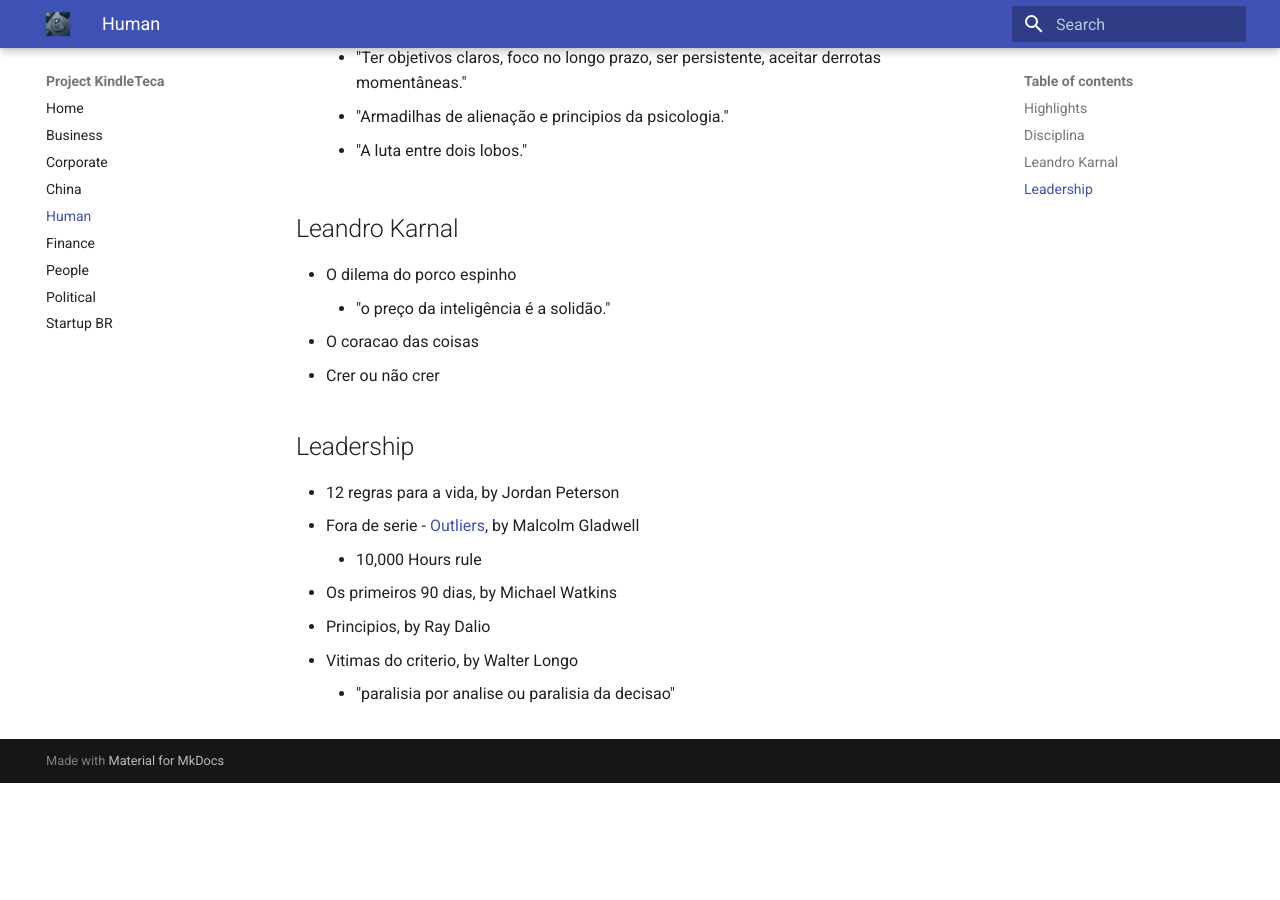
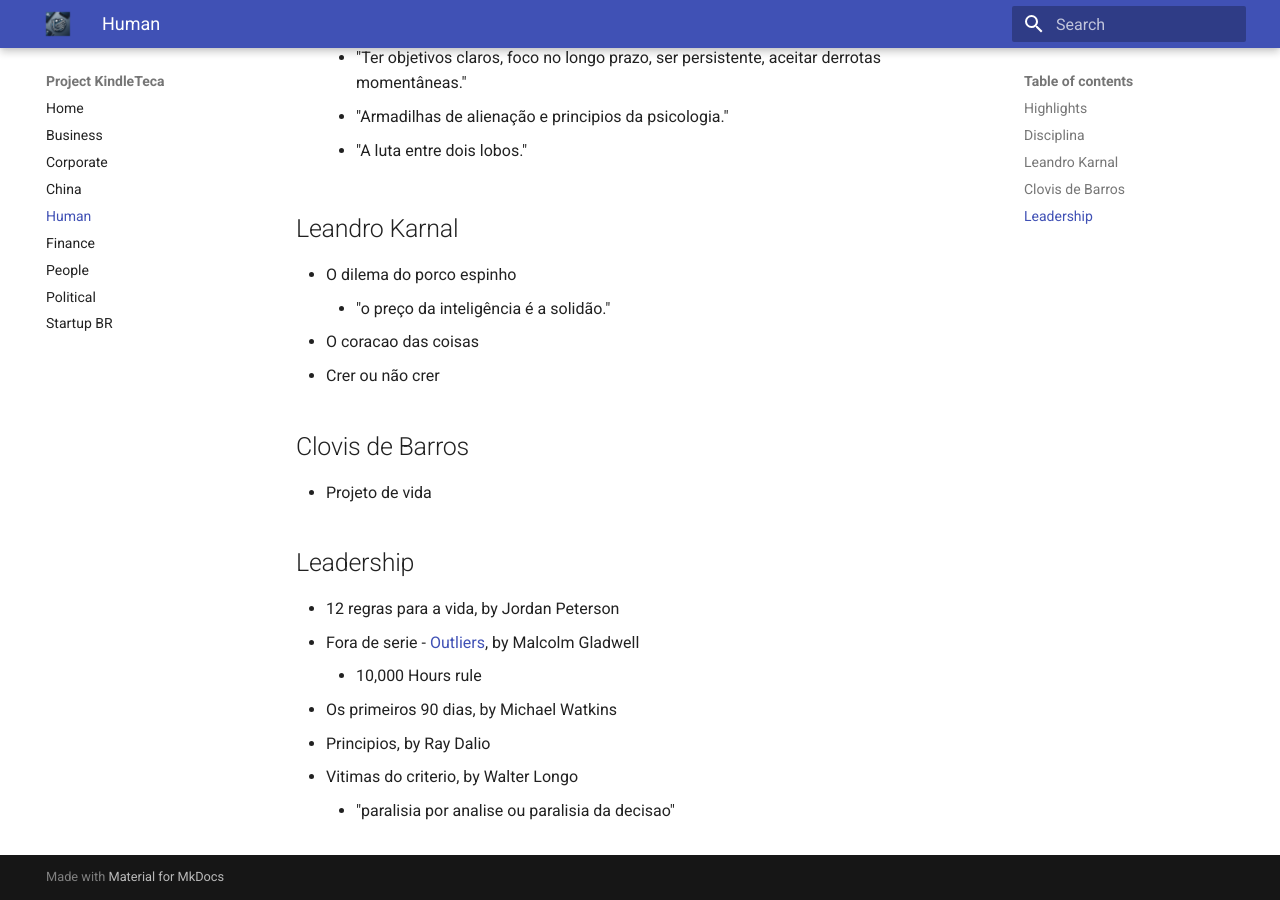
Before and after one commit to renatobrf/kindle-teca, an MkDocs documentation site: the page built from docs/human.md, in a window 1280 px wide and 900 px high, scrolled down 1067 px. Built offline with MkDocs 1.6.1 and Material for MkDocs 9.7.7, drawn with Linux system fonts in a browser that asks for light colours; before the commit the page ends 1850 px from its top, so only the background shows below that.

Commit message:
Update human.md

```diff
--- a/docs/human.md
+++ b/docs/human.md
@@ -33,6 +33,9 @@
 - O coracao das coisas
 - Crer ou não crer
 
+## Clovis de Barros
+- Projeto de vida
+
 ## Leadership
 - 12 regras para a vida, by Jordan Peterson
 - Fora de serie - [Outliers](https://en.wikipedia.org/wiki/Outliers_(book)), by Malcolm Gladwell
```
